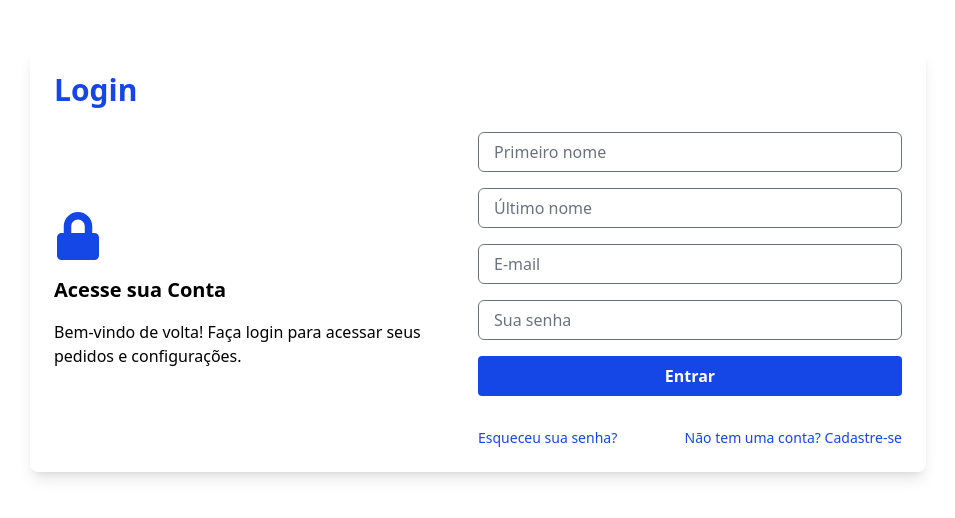
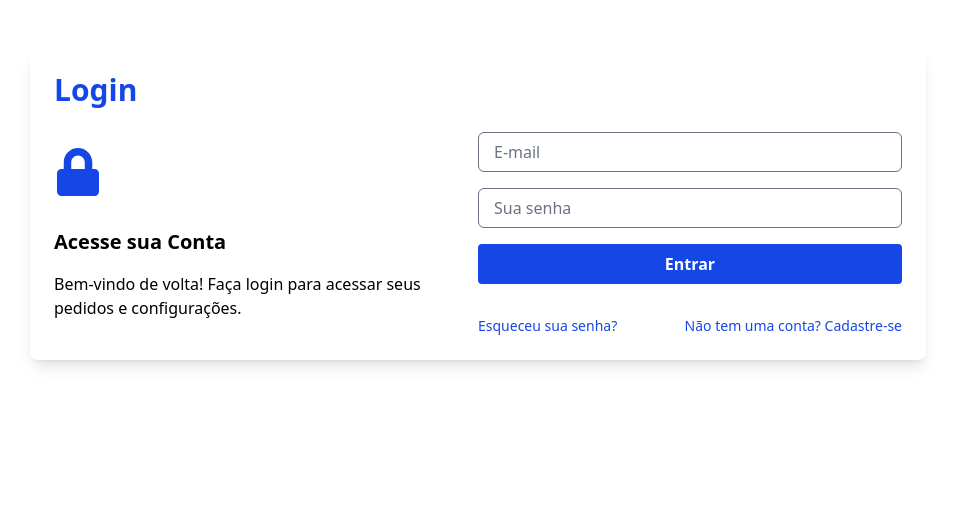
Before and after one commit to AndreyCubas/AJSports, a React (Vite) app: page /signin in a window 1280 px wide. Shown: the top 518 px of the page, without its empty margins (162-1117 px from the left). Built offline with nearby package versions, Linux system fonts and the light colour scheme.

Commit message:
feat: Ajustando o espaçamento do ícone de bloqueio e removendo campos de nome do formulário de login

```diff
--- a/src/pages/signin/signin.tsx
+++ b/src/pages/signin/signin.tsx
@@ -46,7 +46,7 @@ const SignIn: React.FC = () => {
       <h2 className="text-3xl font-bold mb-6 text-blue-700">Login</h2>
       <div className="md:flex md:gap-10">
         <div className="md:w-1/2 space-y-4 mb-6 md:mb-0 flex flex-col justify-center items-center text-center md:items-start md:text-left">
-          <FaLock className="text-5xl text-blue-700 mb-4" />
+          <FaLock className="text-5xl text-blue-700 mb-8" />
           <h3 className="text-xl font-semibold">Acesse sua Conta</h3>
           <p className="">
             Bem-vindo de volta! Faça login para acessar seus pedidos e
@@ -54,28 +54,6 @@ const SignIn: React.FC = () => {
           </p>
         </div>
         <form onSubmit={handleSubmit} className="md:w-1/2 flex flex-col gap-4">
-          <div>
-            <InputFloat
-              label="Primeiro nome"
-              type="firstName"
-              name="firstName"
-              id="firstName"
-              value={form.firstName}
-              onChange={handleChange}
-              disabled={loading}
-            />
-          </div>
-          <div>
-            <InputFloat
-              label="Último nome"
-              type="lastName"
-              name="lastName"
-              id="lastName"
-              value={form.lastName}
-              onChange={handleChange}
-              disabled={loading}
-            />
-          </div>
           <div>
             <InputFloat
               label="E-mail"
```
